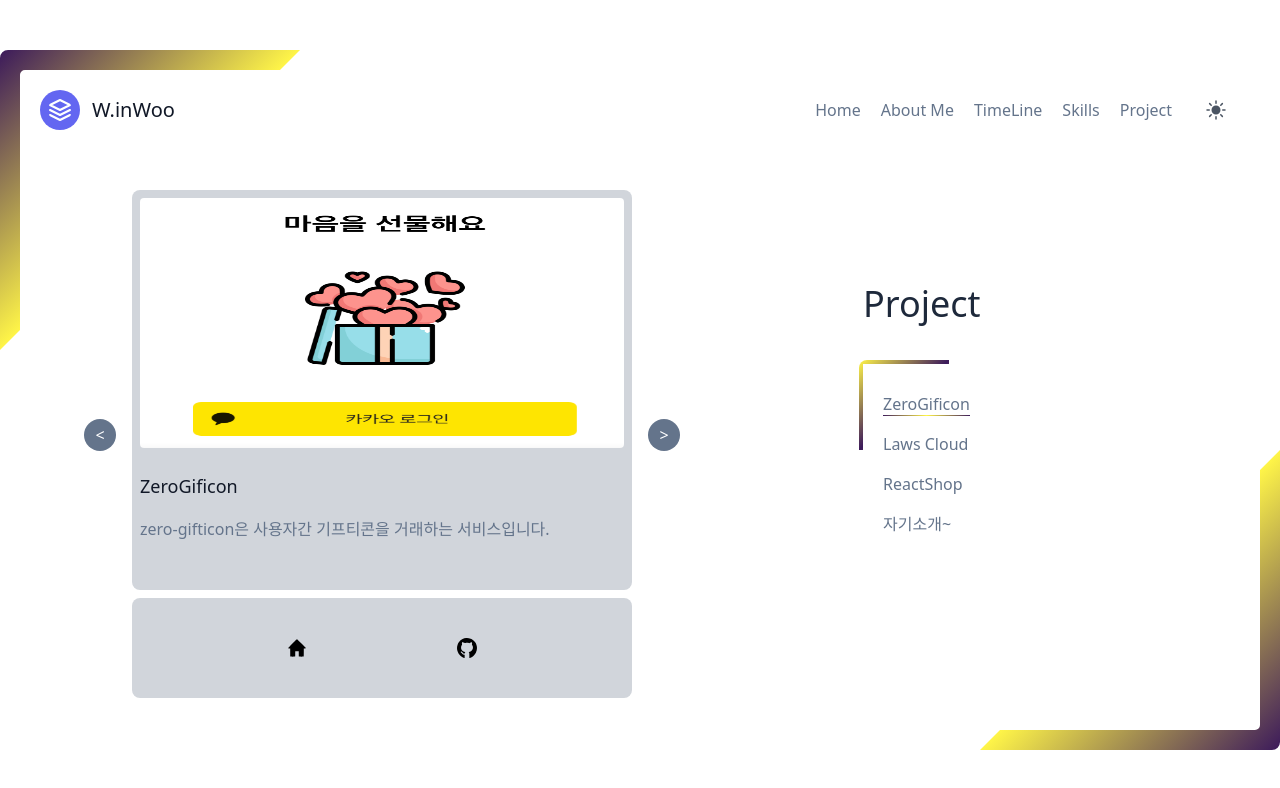
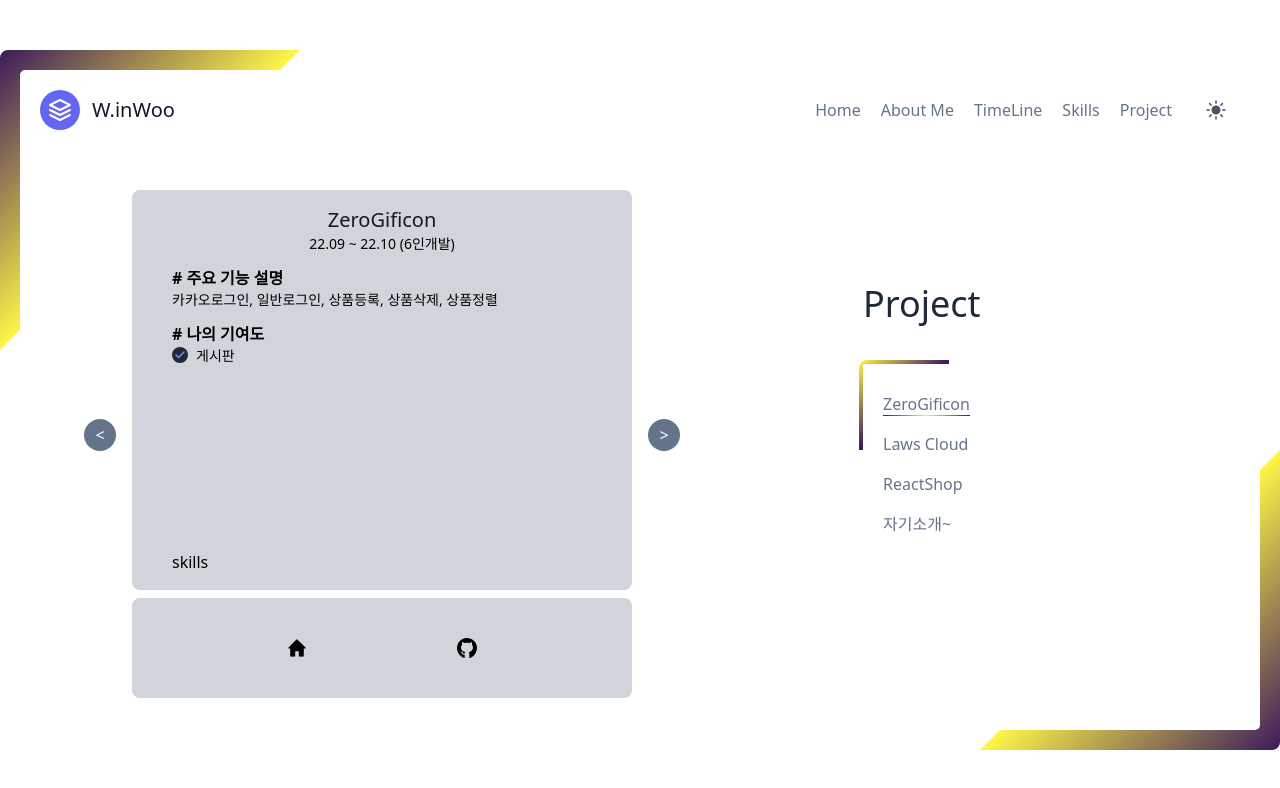
Before and after one commit to wooinwoo/AboutMePage, a Next.js app: page /project in a window 1280 px wide. Shown: the top 788 px of the page. Built offline with nearby package versions, Linux system fonts and the light colour scheme; grey boxes are pictures that could not be loaded.

Commit message:
mod: 카드 뒷면 추가

```diff
--- a/styles/globals.css
+++ b/styles/globals.css
@@ -4,15 +4,15 @@
 
 .card_front {
   backface-visibility: hidden;
-  transform: rotateY(0deg);
+  transform: rotateY(180deg);
 }
 .card_container:hover .card_front {
   transform: rotateY(180deg);
 }
 .card_back {
   backface-visibility: hidden;
-  transform: rotateY(-180deg);
+  transform: rotateY(0deg);
 }
 .card_container:hover .card_back {
-  transform: rotateY(-0deg);
+  transform: rotateY(0deg);
 }
```
